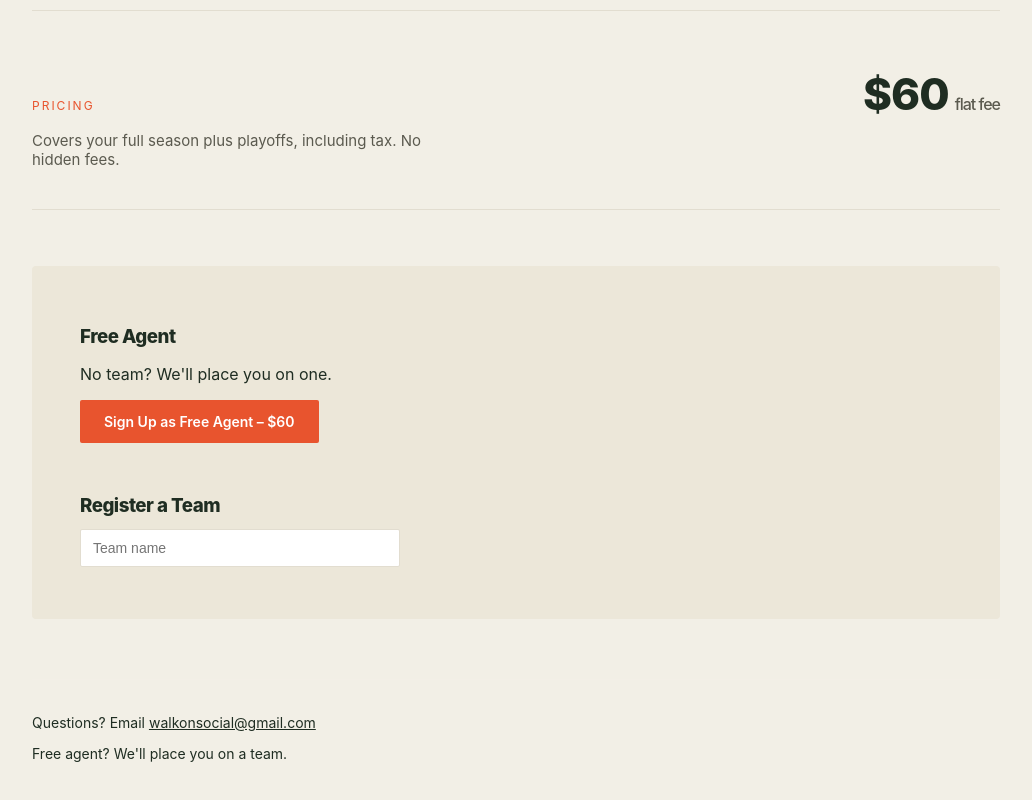
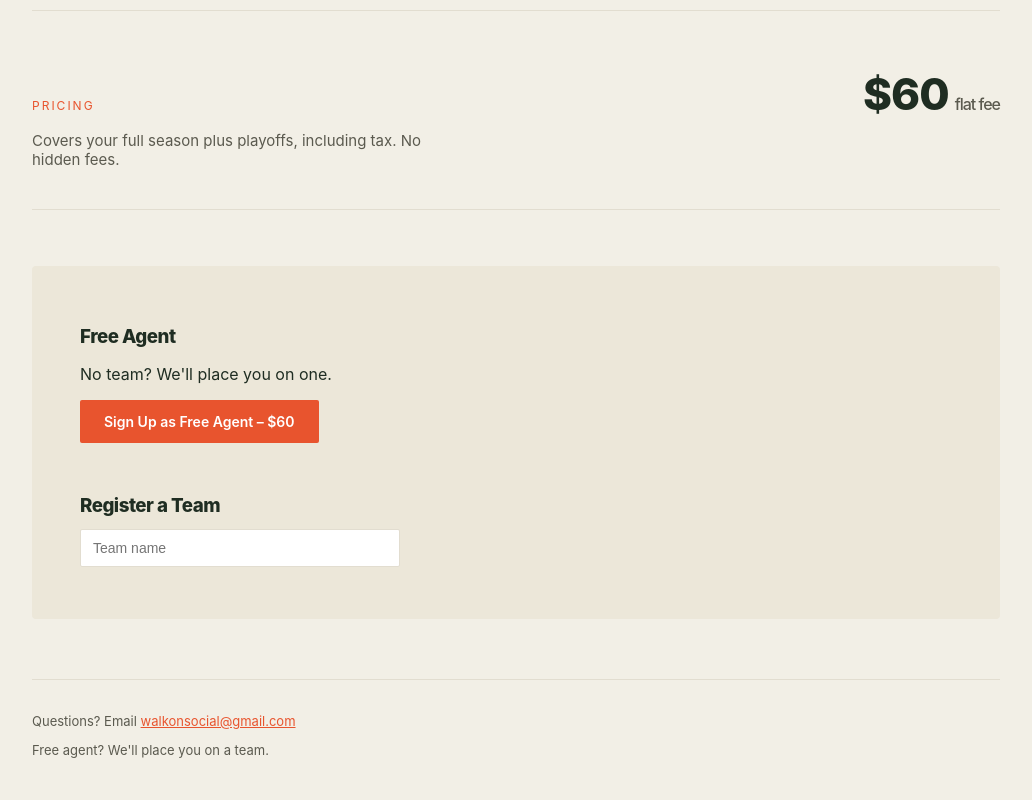
Before and after one commit to cantstoptheunk/walkonsocial, a React (Vite) app: page / in a window 1280 px wide. Shown: the part 925-1725 px from the top of the page, without its empty margins (124-1156 px from the left). Built offline with nearby package versions, Linux system fonts and the light colour scheme.

Commit message:
style: restyle footer for editorial-minimal palette

```diff
--- a/src/index.css
+++ b/src/index.css
@@ -141,14 +141,15 @@ section:last-of-type {
 }
 
 .footer {
-  border-top: 1px solid rgba(244, 241, 232, 0.2);
+  border-top: 1px solid var(--color-border);
   margin-top: 60px;
   padding-top: 20px;
-  font-size: 14px;
+  font-size: 13px;
+  color: var(--color-text-muted);
 }
 
 .footer a {
-  color: var(--color-accent-muted);
+  color: var(--color-accent);
 }
 
 .signup-section {
```
